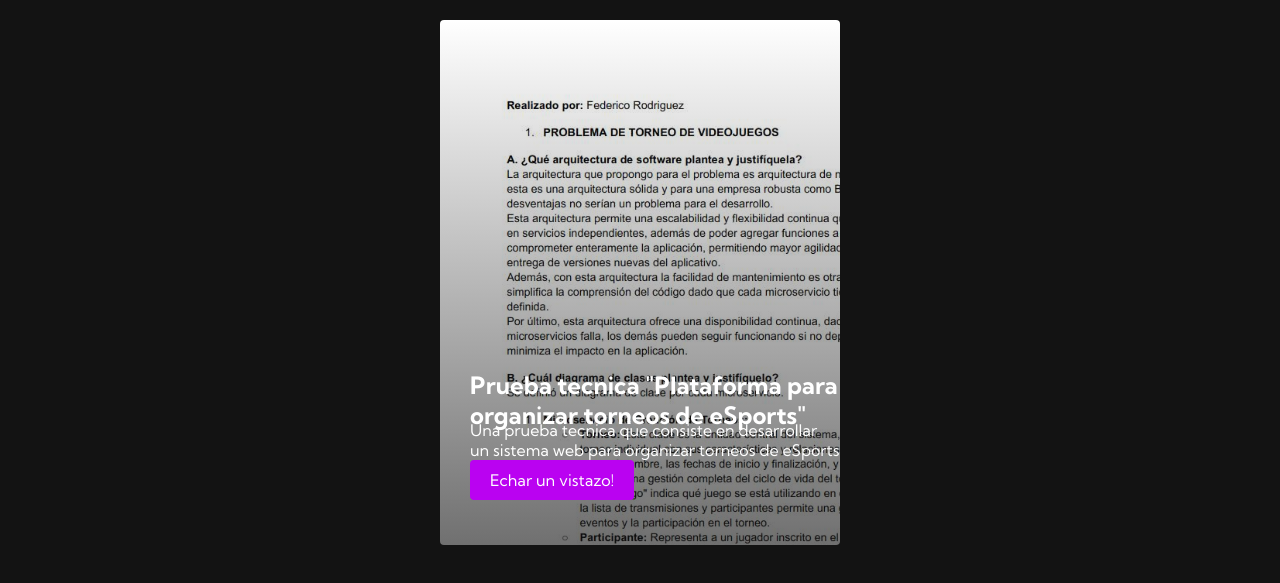
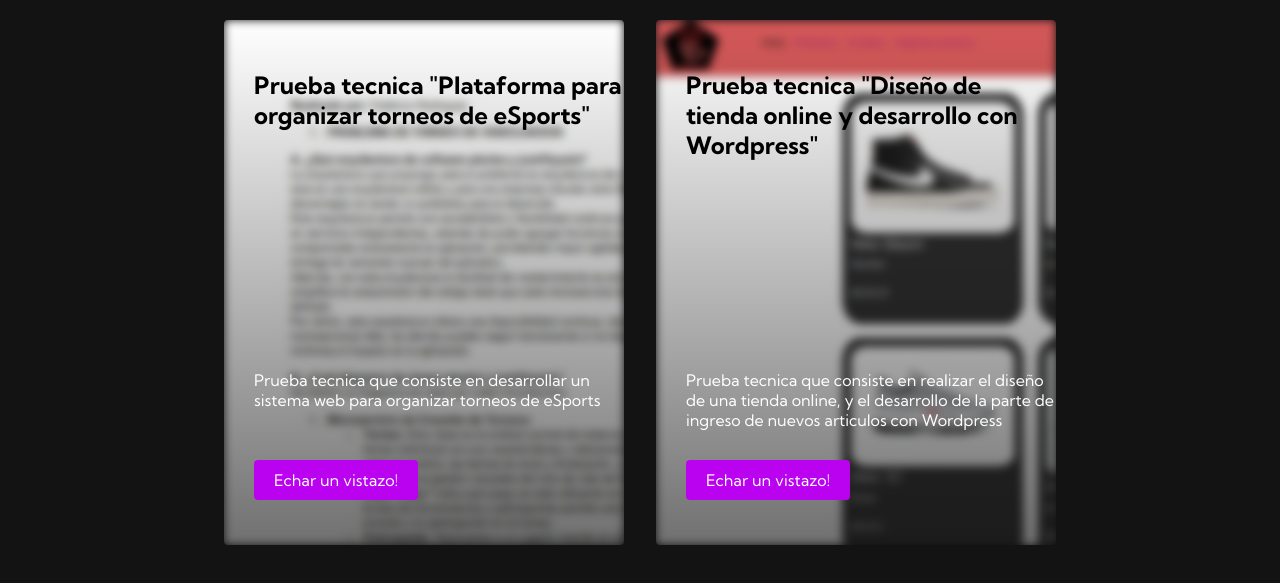
Before and after one commit to Corosso/portafolio-css-js-html, a plain HTML site: page tech.html in a window 1280 px wide. Shown: the part 273-856 px from the top of the page. Drawn offline with Linux system fonts and the light colour scheme.

Commit message:
se acutualizan pruebas tecnicas

```diff
--- a/styles.css
+++ b/styles.css
@@ -682,6 +682,18 @@ canvas {
   height: 525px;
   width: 400px;
   border-radius: 4px;
+  position: relative;
+  color: #fff;
+  overflow: hidden;
+}
+
+.services__card2::before {
+  content: "";
+  position: absolute;
+  top: 0;
+  left: 0;
+  right: 0;
+  bottom: 0;
   background-image: linear-gradient(
       to bottom,
       rgba(0, 0, 0, 0) 0%,
@@ -689,19 +701,32 @@ canvas {
     ),
     url('/images/pic6.jpg');
   background-size: cover;
-  position: relative;
-  color: #fff;
+  filter: blur(5px);
+  z-index: -1;
+}
+.services__card2:nth-child(2)::before {
+
+  background-image: linear-gradient(
+      to bottom,
+      rgba(0, 0, 0, 0) 0%,
+      rgba(17, 17, 17, 0.6) 100%
+    ),
+    url('/images/pic8.jpg');
+
+
+
 }
 
 .services__card2 h2 {
   position: absolute;
-  top: 350px;
+  top: 50px;
   left: 30px;
+  color: #000000;
 }
 
 .services__card2 p {
   position: absolute;
-  top: 400px;
+  top: 350px;
   left: 30px;
 }
 
--- a/tech.html
+++ b/tech.html
@@ -49,8 +49,13 @@
       <div class="services__container">
         <div class="services__card2">
           <h2>Prueba tecnica "Plataforma para organizar torneos de eSports"</h2>
-          <p>Una prueba tecnica que consiste en desarrollar un sistema web para organizar torneos de eSports</p>
+          <p>Prueba tecnica que consiste en desarrollar un sistema web para organizar torneos de eSports</p>
           <button onclick="window.open('files/prueba-tecnica.pdf', '_blank')">Echar un vistazo!</button>
+        </div>
+        <div class="services__card2">
+          <h2>Prueba tecnica "Diseño de tienda online y desarrollo con Wordpress"</h2>
+          <p>Prueba tecnica que consiste en realizar el diseño de una tienda online, y el desarrollo de la parte de ingreso de nuevos articulos con Wordpress</p>
+          <button onclick="window.open('files/prueba-tecnica2.pdf', '_blank')">Echar un vistazo!</button>
         </div>
       </div>
     </div>
```
Also changed, not shown: images/pic8.jpg (added), 1 other file.
